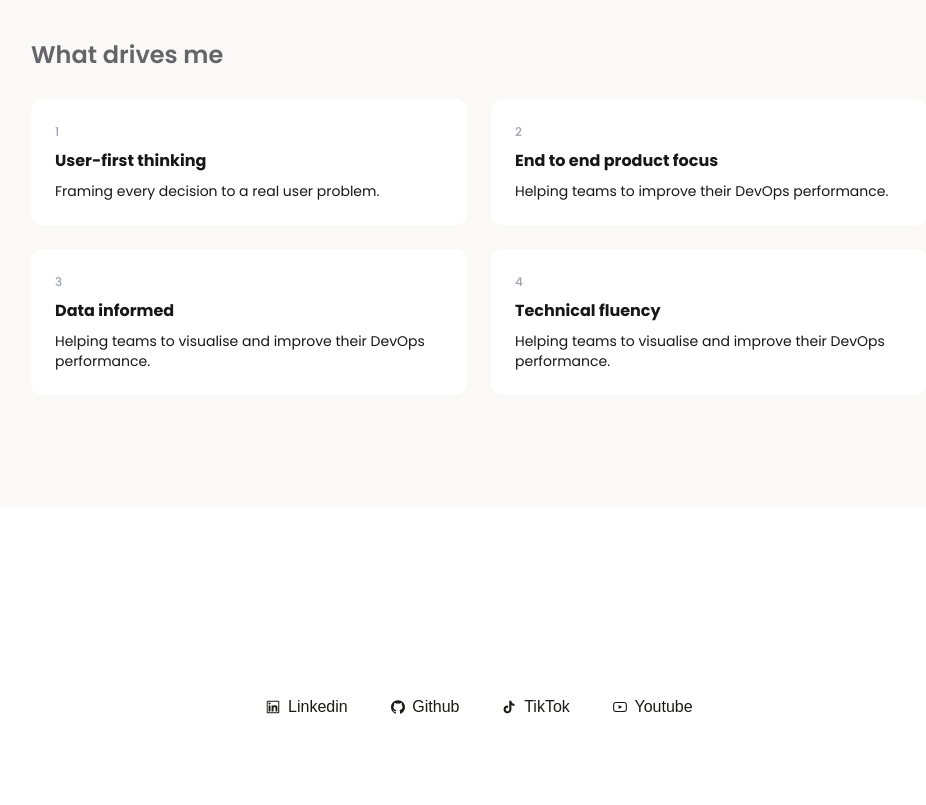
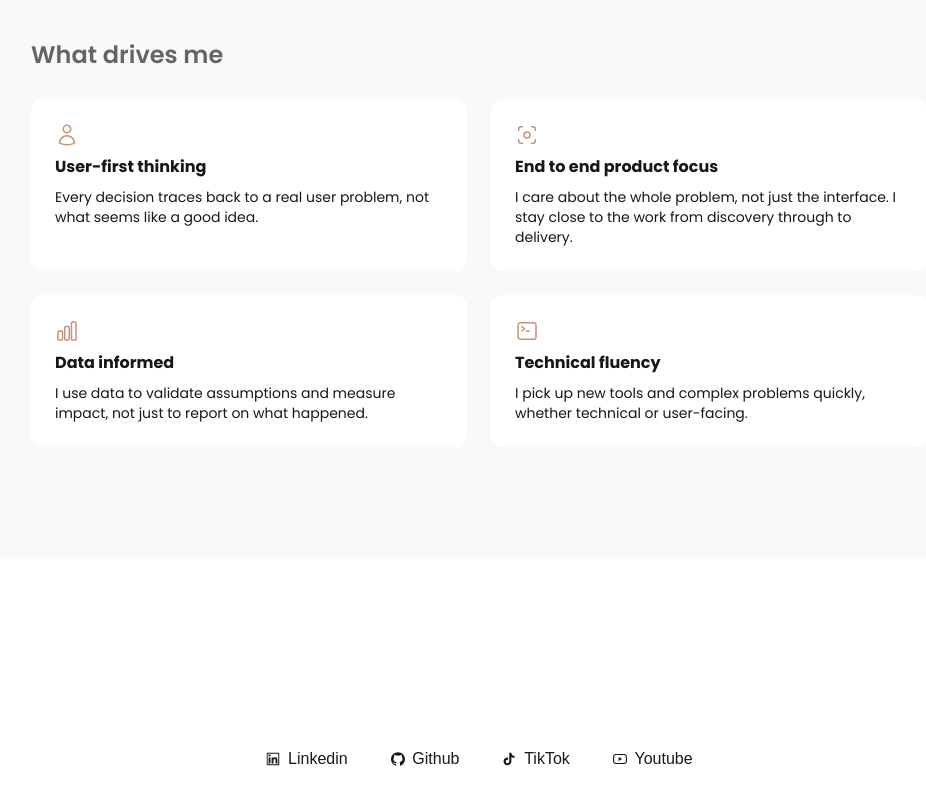
Before and after one commit to ella-bektas/ellabektas-website, a Next.js app: page /about in a window 1280 px wide. Shown: the part 1660-2465 px from the top of the page, without its empty margins (161-1087 px from the left). Built offline with nearby package versions, Linux system fonts and the light colour scheme.

Commit message:
Tile updates

```diff
--- a/src/app/about/page.tsx
+++ b/src/app/about/page.tsx
@@ -5,6 +5,10 @@ import { PageSection } from "../components/PageSection"
 import BodyText from "../components/Typography/BodyText"
 import Title from "../components/Typography/Title"
 import styles from "./about.module.css"
+import { HiOutlineUser } from "react-icons/hi2"
+import { HiOutlineViewfinderCircle } from "react-icons/hi2"
+import { HiOutlineChartBar } from "react-icons/hi2"
+import { HiOutlineCommandLine } from "react-icons/hi2"
 
 const About = () => {
 	return (
@@ -65,24 +69,24 @@ const About = () => {
 				<Title>What drives me</Title>
 				<div className={styles.twoColGrid}>
 					<div className={styles.card}>
-						<span className={styles.cardNumber}>1</span>
+						<HiOutlineUser size={24} color="#C5937A" />
 						<BodyText size="m" weight="bold">User-first thinking</BodyText>
-						<BodyText size="s">Framing every decision to a real user problem.</BodyText>
+						<BodyText size="s">Every decision traces back to a real user problem, not what seems like a good idea.</BodyText>
 					</div>
 					<div className={styles.card}>
-						<span className={styles.cardNumber}>2</span>
+						<HiOutlineViewfinderCircle size={24} color="#C5937A" />
 						<BodyText size="m" weight="bold">End to end product focus</BodyText>
-						<BodyText size="s">Helping teams to improve their DevOps performance.</BodyText>
+						<BodyText size="s">I care about the whole problem, not just the interface. I stay close to the work from discovery through to delivery.</BodyText>
 					</div>
 					<div className={styles.card}>
-						<span className={styles.cardNumber}>3</span>
+						<HiOutlineChartBar size={24} color="#C5937A" />
 						<BodyText size="m" weight="bold">Data informed</BodyText>
-						<BodyText size="s">Helping teams to visualise and improve their DevOps performance.</BodyText>
+						<BodyText size="s">I use data to validate assumptions and measure impact, not just to report on what happened.</BodyText>
 					</div>
 					<div className={styles.card}>
-						<span className={styles.cardNumber}>4</span>
+						<HiOutlineCommandLine size={24} color="#C5937A" />
 						<BodyText size="m" weight="bold">Technical fluency</BodyText>
-						<BodyText size="s">Helping teams to visualise and improve their DevOps performance.</BodyText>
+						<BodyText size="s">I pick up new tools and complex problems quickly, whether technical or user-facing.</BodyText>
 					</div>
 				</div>
 			</PageSection>
```
